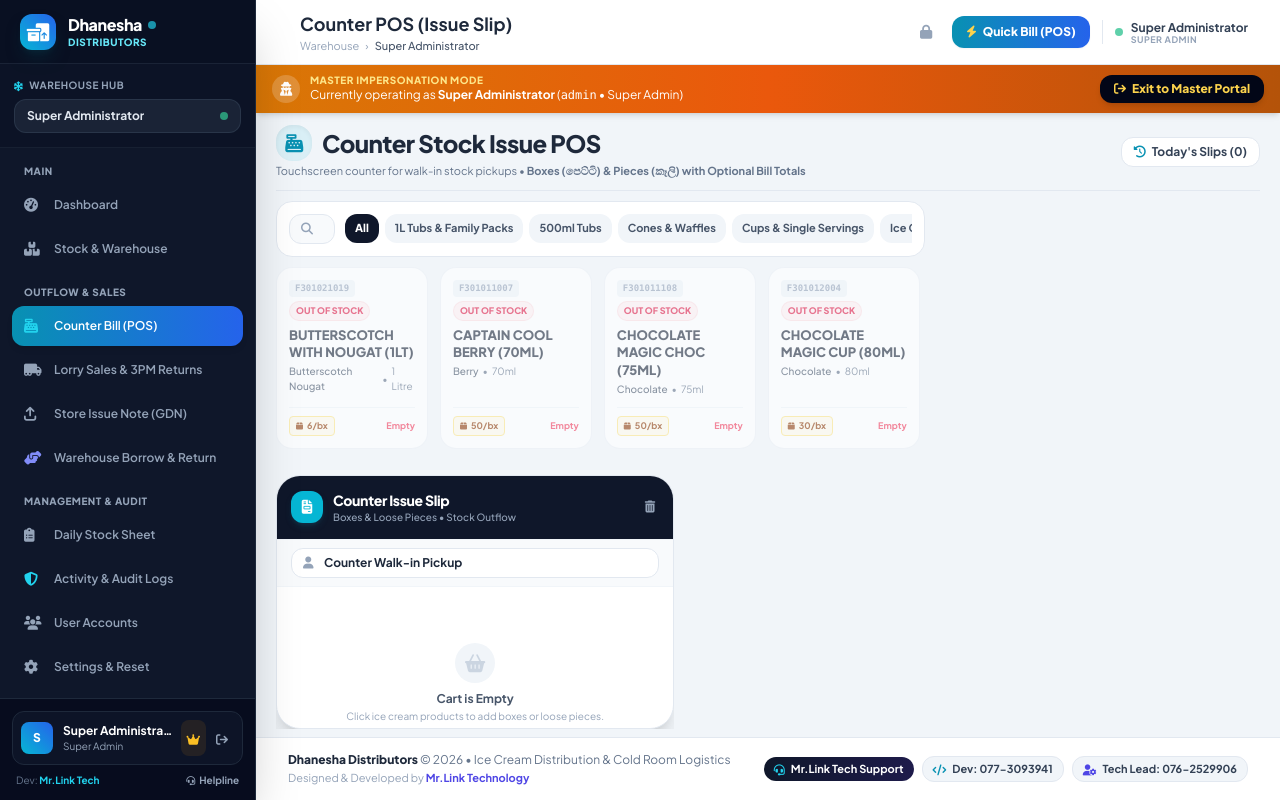
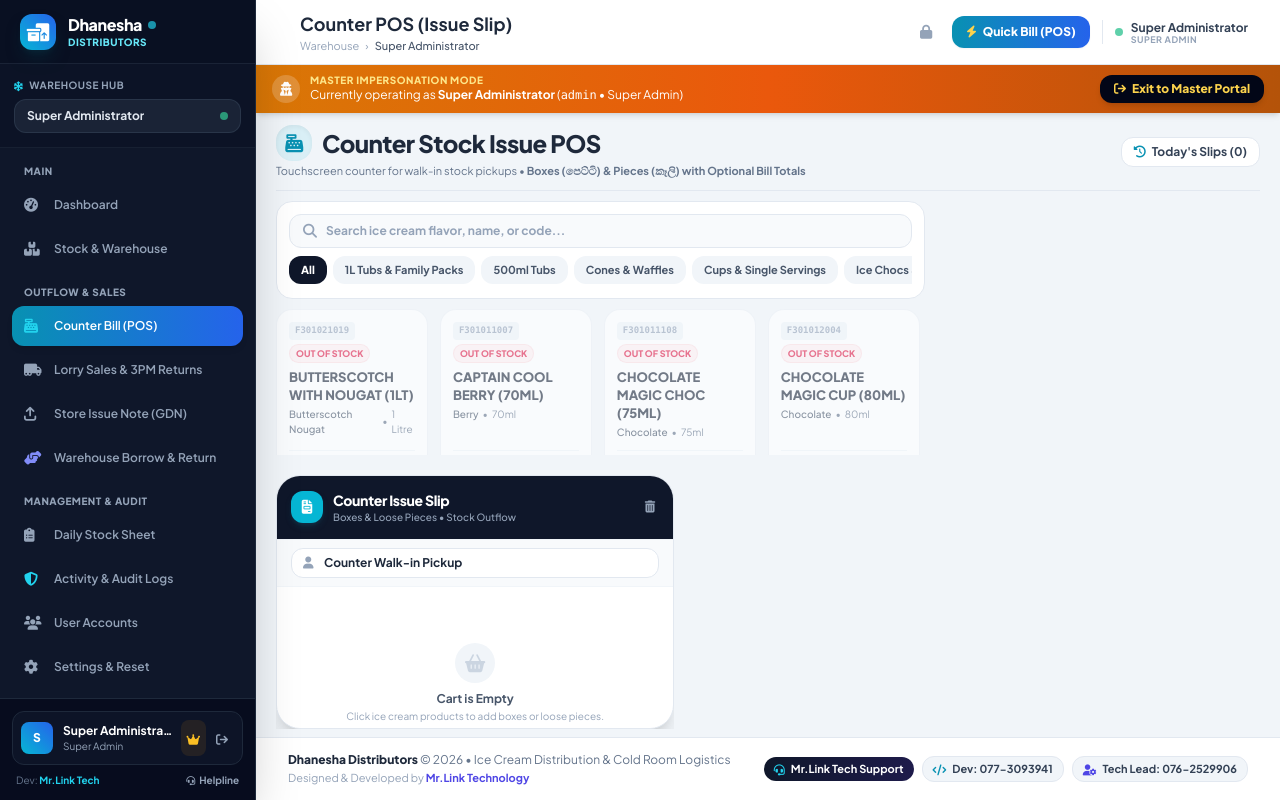
Before and after one commit to janithjanithdamsara-coder/ice-cream-pos, a PHP site: page /pos.php in a window 1280 px wide. Run offline with PHP 8.4, Linux system fonts and the light colour scheme; a user stored in the database is signed in; data comes from the database, SQL or seed files in the repository; tables that the repository leaves empty hold one stand-in row (values such as "Sample post"); some libraries are stand-ins or nearby versions.

Commit message:
Separate search and category filter rows, retain 0-qty items in cart, and disable blurred checkout button

```diff
--- a/pos.php
+++ b/pos.php
@@ -645,24 +645,29 @@ require_once __DIR__ . '/includes/header.php';
         <!-- LEFT COLUMN: Product Catalog & Search (Col 7 / 8) -->
         <div class="pos-catalog-column lg:col-span-7 xl:col-span-8 flex flex-col min-h-0 h-full overflow-hidden space-y-2.5">
 
-            <!-- Pinned Search & Filter Bar (Never scrolls on desktop) -->
-            <div class="shrink-0 bg-white/95 backdrop-blur-md p-2.5 sm:p-3 rounded-2xl border border-slate-200 shadow-xs flex flex-col sm:flex-row items-center gap-2.5">
-                <div class="relative flex-1 w-full">
-                    <i class="fa-solid fa-magnifying-glass absolute left-3 top-1/2 -translate-y-1/2 text-slate-400 text-xs"></i>
+            <!-- Pinned Search & Filter Bar (Separate Distinct Rows) -->
+            <div class="shrink-0 bg-white/95 backdrop-blur-md p-2.5 sm:p-3 rounded-2xl border border-slate-200 shadow-xs space-y-2">
+                <!-- Row 1: Full-Width Search Input with Clear Button -->
+                <div class="relative w-full">
+                    <i class="fa-solid fa-magnifying-glass absolute left-3.5 top-1/2 -translate-y-1/2 text-slate-400 text-sm"></i>
                     <input type="text" id="posSearchInput" oninput="filterProducts()"
                            placeholder="Search ice cream flavor, name, or code..."
-                           class="w-full pl-8 pr-3 py-1.5 bg-slate-50 border border-slate-200 rounded-xl text-xs font-bold text-slate-800 placeholder-slate-400 focus:outline-none focus:ring-2 focus:ring-cyan-500 transition">
-                </div>
-
-                <!-- Category Pills -->
-                <div class="flex items-center space-x-1.5 overflow-x-auto w-full sm:w-auto pb-1 sm:pb-0 scrollbar-none">
+                           class="w-full pl-9 pr-9 py-2 bg-slate-50 border border-slate-200 rounded-xl text-xs font-bold text-slate-800 placeholder-slate-400 focus:outline-none focus:ring-2 focus:ring-cyan-500 focus:bg-white transition">
+                    <button type="button" id="clearSearchBtn" onclick="clearPosSearch()"
+                            class="hidden absolute right-2.5 top-1/2 -translate-y-1/2 text-slate-400 hover:text-slate-600 p-1 text-xs transition cursor-pointer" title="Clear Search">
+                        <i class="fa-solid fa-xmark"></i>
+                    </button>
+                </div>
+
+                <!-- Row 2: Category Filter Pills with Smooth Horizontal Scroll -->
+                <div class="flex items-center space-x-1.5 overflow-x-auto w-full pb-0.5 scrollbar-thin">
                     <button type="button" onclick="setCategoryFilter('all', this)"
-                            class="cat-filter-btn px-2.5 py-1.5 rounded-xl text-[11px] font-extrabold whitespace-nowrap bg-slate-900 text-white shadow-xs transition cursor-pointer">
+                            class="cat-filter-btn px-3 py-1.5 rounded-xl text-[11px] font-extrabold whitespace-nowrap bg-slate-900 text-white shadow-xs transition cursor-pointer">
                         All
                     </button>
                     <?php foreach ($categories as $cat): ?>
                     <button type="button" onclick="setCategoryFilter('<?= $cat['id'] ?>', this)"
-                            class="cat-filter-btn px-2.5 py-1.5 rounded-xl text-[11px] font-bold whitespace-nowrap bg-slate-100 text-slate-600 hover:bg-slate-200 transition cursor-pointer">
+                            class="cat-filter-btn px-3 py-1.5 rounded-xl text-[11px] font-bold whitespace-nowrap bg-slate-100 text-slate-600 hover:bg-slate-200 transition cursor-pointer">
                         <?= htmlspecialchars($cat['name']) ?>
                     </button>
                     <?php endforeach; ?>
@@ -1020,12 +1025,8 @@ function updateItemBoxQty(productId, delta) {
         return;
     }
 
-    if (newBoxQty === 0 && item.pcsQty === 0) {
-        delete cart[productId];
-    } else {
-        item.boxQty = newBoxQty;
-        item.qty = (item.boxQty * item.packSize) + item.pcsQty;
-    }
+    item.boxQty = newBoxQty;
+    item.qty = (item.boxQty * item.packSize) + item.pcsQty;
 
     renderCart();
 }
@@ -1042,12 +1043,8 @@ function updateItemPcsQty(productId, delta) {
         return;
     }
 
-    if (item.boxQty === 0 && newPcsQty === 0) {
-        delete cart[productId];
-    } else {
-        item.pcsQty = newPcsQty;
-        item.qty = (item.boxQty * item.packSize) + item.pcsQty;
-    }
+    item.pcsQty = newPcsQty;
+    item.qty = (item.boxQty * item.packSize) + item.pcsQty;
 
     renderCart();
 }
@@ -1059,7 +1056,8 @@ function updateItemLineDisplay(productId) {
     const lineUnitsElem = document.getElementById(`line_units_${productId}`);
     if (lineUnitsElem) {
         const isOver = item.qty > item.stock;
-        lineUnitsElem.className = `font-black font-mono ${isOver ? 'text-rose-600' : 'text-slate-900'}`;
+        const isZero = item.qty <= 0;
+        lineUnitsElem.className = `font-black font-mono ${isOver ? 'text-rose-600' : (isZero ? 'text-amber-600' : 'text-slate-900')}`;
         let formula = (item.boxQty > 0 && item.pcsQty > 0)
             ? ` <span class="text-[9px] text-slate-400">(${item.boxQty}&times;${item.packSize} + ${item.pcsQty})</span>`
             : '';
@@ -1113,12 +1111,6 @@ function handleItemBlur(productId) {
     item.boxQty = Math.max(0, boxVal);
     item.pcsQty = Math.max(0, pcsVal);
     item.qty = (item.boxQty * item.packSize) + item.pcsQty;
-
-    if (item.boxQty === 0 && item.pcsQty === 0) {
-        delete cart[productId];
-        renderCart();
-        return;
-    }
 
     if (boxInput && boxInput.value === '') boxInput.value = item.boxQty;
     if (pcsInput && pcsInput.value === '') pcsInput.value = item.pcsQty;
@@ -1280,7 +1272,7 @@ function updateCartLiveStats() {
     let totalUnits = 0;
     let totalBoxes = 0;
     let hasOverStock = false;
-    let hasZeroTotal = false;
+    let hasZeroItem = false;
 
     itemKeys.forEach(key => {
         const item = cart[key];
@@ -1290,26 +1282,32 @@ function updateCartLiveStats() {
             hasOverStock = true;
         }
         if (item.qty <= 0) {
-            hasZeroTotal = true;
+            hasZeroItem = true;
         }
     });
 
     totalUnitsBadge.innerText = totalUnits.toLocaleString() + ' Units';
+    const mobileBarTotalUnits = document.getElementById('mobileBarTotalUnits');
+    if (mobileBarTotalUnits) mobileBarTotalUnits.innerText = totalUnits.toLocaleString() + ' Units';
 
     if (hasOverStock) {
         if (stockWarning) stockWarning.classList.remove('hidden');
         checkoutBtn.disabled = true;
-        checkoutBtn.className = "w-full py-3.5 px-4 rounded-2xl bg-rose-500 cursor-not-allowed text-white text-xs font-black uppercase tracking-wider shadow-lg shadow-rose-600/20 transition flex items-center justify-center space-x-2";
+        checkoutBtn.className = "w-full py-3 px-4 rounded-2xl bg-rose-500 cursor-not-allowed text-white text-xs font-black uppercase tracking-wider shadow-lg shadow-rose-600/20 transition flex items-center justify-center space-x-2";
         checkoutBtn.innerHTML = '<i class="fa-solid fa-triangle-exclamation text-sm mr-1.5"></i> තොග සීමාව ඉක්මවා ඇත (Cannot Issue)';
-    } else if (hasZeroTotal || totalUnits <= 0) {
+    } else if (hasZeroItem || totalUnits <= 0) {
         if (stockWarning) stockWarning.classList.add('hidden');
         checkoutBtn.disabled = true;
-        checkoutBtn.className = "w-full py-3.5 px-4 rounded-2xl bg-slate-300 cursor-not-allowed text-white text-xs font-black uppercase tracking-wider transition flex items-center justify-center space-x-2";
-        checkoutBtn.innerHTML = '<i class="fa-solid fa-receipt text-sm mr-1.5"></i> Enter valid quantities';
+        checkoutBtn.className = "w-full py-3 px-4 rounded-2xl bg-slate-200/90 backdrop-blur-xs cursor-not-allowed text-slate-400 text-xs font-black uppercase tracking-wider border border-slate-300/40 shadow-none transition flex items-center justify-center space-x-2";
+        if (hasZeroItem && totalUnits > 0) {
+            checkoutBtn.innerHTML = '<i class="fa-solid fa-hand text-sm mr-1.5 text-amber-500"></i> Enter quantities (0 Units in cart)';
+        } else {
+            checkoutBtn.innerHTML = '<i class="fa-solid fa-receipt text-sm mr-1.5 text-slate-400"></i> Enter valid quantities';
+        }
     } else {
         if (stockWarning) stockWarning.classList.add('hidden');
         checkoutBtn.disabled = false;
-        checkoutBtn.className = "w-full py-3.5 px-4 rounded-2xl bg-gradient-to-r from-cyan-600 to-blue-600 hover:from-cyan-700 hover:to-blue-700 disabled:from-slate-300 disabled:to-slate-300 disabled:cursor-not-allowed text-white text-xs font-black uppercase tracking-wider shadow-lg shadow-cyan-600/20 active:scale-98 transition flex items-center justify-center space-x-2";
+        checkoutBtn.className = "w-full py-3 px-4 rounded-2xl bg-gradient-to-r from-cyan-600 via-blue-600 to-indigo-600 hover:from-cyan-500 hover:to-indigo-500 disabled:from-slate-300 disabled:to-slate-300 disabled:cursor-not-allowed text-white text-xs font-black uppercase tracking-wider shadow-md shadow-cyan-600/30 active:scale-98 transition flex items-center justify-center space-x-2 cursor-pointer";
         let btnText = `Issue Stock & Print Slip (${totalUnits.toLocaleString()} Units)`;
         if (totalBoxes > 0) {
             btnText = `Issue Stock (${totalBoxes} Bx / ${totalUnits.toLocaleString()} Units)`;
@@ -1334,19 +1332,24 @@ function submitPosCheckout() {
             cart[id].pcsQty = isNaN(pVal) ? 0 : Math.max(0, pVal);
         }
         cart[id].qty = (cart[id].boxQty * cart[id].packSize) + cart[id].pcsQty;
-        if (cart[id].qty <= 0) {
-            delete cart[id];
-        }
     });
 
-    const validItems = Object.values(cart).filter(it => it.qty > 0);
-    if (validItems.length === 0) {
-        showToast("Cart is empty or all item quantities are 0. Please enter valid quantities.", 'warning', 'Invalid Quantities');
+    const itemKeys = Object.keys(cart);
+    if (itemKeys.length === 0) {
+        showToast("Your cart is empty. Please tap an ice cream to add to slip.", 'warning', 'Cart Empty');
         renderCart();
         return;
     }
 
-    const totalUnits = validItems.reduce((sum, it) => sum + it.qty, 0);
+    // Check if any item in cart has 0 units
+    const zeroItem = Object.values(cart).find(it => it.qty <= 0);
+    if (zeroItem) {
+        showToast(`'${zeroItem.name}' හි ප්‍රමාණය 0 කි. කරුණාකර ප්‍රමාණයක් ඇතුලත් කරන්න හෝ Remove කරන්න.`, 'warning', '0 Units In Cart');
+        renderCart();
+        return;
+    }
+
+    const totalUnits = Object.values(cart).reduce((sum, it) => sum + it.qty, 0);
     if (totalUnits <= 0) {
         showToast("Total units to issue must be greater than 0.", 'warning', 'Zero Quantity');
         renderCart();
@@ -1354,7 +1357,7 @@ function submitPosCheckout() {
     }
 
     // Strict frontend verification against stock limits
-    const overStockItem = validItems.find(it => it.qty > it.stock);
+    const overStockItem = Object.values(cart).find(it => it.qty > it.stock);
     if (overStockItem) {
         showToast(`'${overStockItem.name}' Cold Room හි ඇත්තේ ${overStockItem.stock}ක් පමණි. Cart එකේ ${overStockItem.qty}ක් ඇතුලත් කර ඇත. කරුණාකර සකසන්න.`, 'error', 'තොගය ප්‍රමාණවත් නොවේ');
         return;
@@ -1365,7 +1368,7 @@ function submitPosCheckout() {
     const extraAmount = parseFloat(document.getElementById('extraAmountInput').value) || 0;
     const billAmount = parseFloat(document.getElementById('billAmountInput').value) || 0;
 
-    const cartArray = validItems.map(it => ({
+    const cartArray = Object.values(cart).map(it => ({
         id: it.id,
         unit_type: (it.boxQty > 0 && it.pcsQty > 0) ? 'mixed' : (it.boxQty > 0 ? 'box' : 'pcs'),
         box_qty: it.boxQty,
@@ -1428,16 +1431,17 @@ function renderCart() {
         const maxBoxes = Math.floor(item.stock / item.packSize);
         const remPieces = item.stock % item.packSize;
         const isOverStock = item.qty > item.stock;
+        const isZeroQty = item.qty <= 0;
 
         if (isOverStock) {
             hasOverStock = true;
         }
-        if (item.qty <= 0) {
+        if (isZeroQty) {
             hasZeroTotal = true;
         }
 
         html += `
-        <div class="p-3 rounded-2xl border ${isOverStock ? 'border-rose-400 bg-rose-50/40' : 'border-slate-200/90 bg-slate-50/50 hover:bg-white hover:border-cyan-300'} transition space-y-2.5">
+        <div class="p-3 rounded-2xl border ${isOverStock ? 'border-rose-400 bg-rose-50/40' : (isZeroQty ? 'border-amber-300 border-dashed bg-amber-50/40' : 'border-slate-200/90 bg-slate-50/50 hover:bg-white hover:border-cyan-300')} transition space-y-2">
             <!-- Item Title & Delete -->
             <div class="flex items-start justify-between gap-2">
                 <div class="min-w-0">
@@ -1448,7 +1452,7 @@ function renderCart() {
                     <span class="text-[9px] font-bold px-1.5 py-0.5 rounded bg-slate-100 text-slate-600" title="Available in Cold Room">
                         Store: ${item.stock} (${maxBoxes} Bx + ${remPieces} Pcs)
                     </span>
-                    <button type="button" onclick="removeFromCart(${item.id})" class="text-slate-400 hover:text-rose-500 text-xs p-1 transition" title="Remove">
+                    <button type="button" onclick="removeFromCart(${item.id})" class="text-slate-400 hover:text-rose-500 text-xs p-1 transition cursor-pointer" title="Remove from bill">
                         <i class="fa-solid fa-xmark"></i>
                     </button>
                 </div>
@@ -1462,13 +1466,13 @@ function renderCart() {
                         <span>📦 Boxes (${item.packSize}/bx)</span>
                     </div>
                     <div class="flex items-center space-x-1">
-                        <button type="button" onclick="updateItemBoxQty(${item.id}, -1)" class="w-6 h-6 rounded-lg bg-white border border-amber-300 text-amber-800 flex items-center justify-center text-xs font-black hover:bg-amber-100">-</button>
+                        <button type="button" onclick="updateItemBoxQty(${item.id}, -1)" class="w-6 h-6 rounded-lg bg-white border border-amber-300 text-amber-800 flex items-center justify-center text-xs font-black hover:bg-amber-100 cursor-pointer">-</button>
                         <input type="number" min="0" value="${item.boxQty}"
                                id="cart_box_${item.id}"
                                oninput="handleItemBoxInput(${item.id}, this)"
                                onblur="handleItemBlur(${item.id})"
                                class="w-full text-center py-0.5 bg-white border border-amber-300 rounded-lg text-xs font-black font-mono text-amber-900 focus:outline-none focus:ring-1 focus:ring-amber-500">
-                        <button type="button" onclick="updateItemBoxQty(${item.id}, 1)" class="w-6 h-6 rounded-lg bg-white border border-amber-300 text-amber-800 flex items-center justify-center text-xs font-black hover:bg-amber-100">+</button>
+                        <button type="button" onclick="updateItemBoxQty(${item.id}, 1)" class="w-6 h-6 rounded-lg bg-white border border-amber-300 text-amber-800 flex items-center justify-center text-xs font-black hover:bg-amber-100 cursor-pointer">+</button>
                     </div>
                 </div>
 
@@ -1478,13 +1482,13 @@ function renderCart() {
                         <span>🍦 Loose Pieces</span>
                     </div>
                     <div class="flex items-center space-x-1">
-                        <button type="button" onclick="updateItemPcsQty(${item.id}, -1)" class="w-6 h-6 rounded-lg bg-white border border-cyan-300 text-cyan-800 flex items-center justify-center text-xs font-black hover:bg-cyan-100">-</button>
+                        <button type="button" onclick="updateItemPcsQty(${item.id}, -1)" class="w-6 h-6 rounded-lg bg-white border border-cyan-300 text-cyan-800 flex items-center justify-center text-xs font-black hover:bg-cyan-100 cursor-pointer">-</button>
                         <input type="number" min="0" value="${item.pcsQty}"
                                id="cart_pcs_${item.id}"
                                oninput="handleItemPcsInput(${item.id}, this)"
                                onblur="handleItemBlur(${item.id})"
                                class="w-full text-center py-0.5 bg-white border border-cyan-300 rounded-lg text-xs font-black font-mono text-cyan-900 focus:outline-none focus:ring-1 focus:ring-cyan-500">
-                        <button type="button" onclick="updateItemPcsQty(${item.id}, 1)" class="w-6 h-6 rounded-lg bg-white border border-cyan-300 text-cyan-800 flex items-center justify-center text-xs font-black hover:bg-cyan-100">+</button>
+                        <button type="button" onclick="updateItemPcsQty(${item.id}, 1)" class="w-6 h-6 rounded-lg bg-white border border-cyan-300 text-cyan-800 flex items-center justify-center text-xs font-black hover:bg-cyan-100 cursor-pointer">+</button>
                     </div>
                 </div>
             </div>
@@ -1493,7 +1497,7 @@ function renderCart() {
             <div class="flex items-center justify-between pt-1 border-t border-slate-200/60 text-[11px]">
                 <div>
                     <span class="font-bold text-slate-500">Line Units:</span>
-                    <span id="line_units_${item.id}" class="font-black font-mono ${isOverStock ? 'text-rose-600' : 'text-slate-900'}">
+                    <span id="line_units_${item.id}" class="font-black font-mono ${isOverStock ? 'text-rose-600' : (isZeroQty ? 'text-amber-600' : 'text-slate-900')}">
                         ${item.qty} Units
                         ${item.boxQty > 0 && item.pcsQty > 0 ? `
                             <span class="text-[9px] text-slate-400">(${item.boxQty}&times;${item.packSize} + ${item.pcsQty})</span>
@@ -1507,11 +1511,21 @@ function renderCart() {
                 ` : ''}
             </div>
 
+            <!-- Zero Quantity Warning Badge with Instant Remove -->
+            ${isZeroQty ? `
+            <div class="p-1.5 bg-amber-100/90 border border-amber-300 rounded-xl text-[10px] text-amber-900 font-bold flex items-center justify-between animate-in fade-in">
+                <span>⚠️ 0 Units - කරුණාකර ප්‍රමාණයක් ඇතුලත් කරන්න</span>
+                <button type="button" onclick="removeFromCart(${item.id})" class="text-amber-800 hover:text-rose-600 text-[10px] font-black underline cursor-pointer">
+                    Remove
+                </button>
+            </div>
+            ` : ''}
+
             <!-- Overstock Alert Row with One-Click Fix -->
             ${isOverStock ? `
             <div class="p-1.5 bg-rose-100/80 border border-rose-300 rounded-xl text-[10px] text-rose-800 font-bold flex items-center justify-between animate-in fade-in">
                 <span>⚠️ Cold Room හි ඇත්තේ ${item.stock}ක් පමණි!</span>
-                <button type="button" onclick="adjustItemToMaxStock(${item.id})" class="px-2 py-0.5 rounded-lg bg-rose-600 hover:bg-rose-700 text-white font-black text-[9px] shadow-xs">
+                <button type="button" onclick="adjustItemToMaxStock(${item.id})" class="px-2 py-0.5 rounded-lg bg-rose-600 hover:bg-rose-700 text-white font-black text-[9px] shadow-xs cursor-pointer">
                     ${item.stock}ට හදන්න
                 </button>
             </div>
@@ -1527,17 +1541,21 @@ function renderCart() {
     if (hasOverStock) {
         if (stockWarning) stockWarning.classList.remove('hidden');
         checkoutBtn.disabled = true;
-        checkoutBtn.className = "w-full py-3.5 px-4 rounded-2xl bg-rose-500 cursor-not-allowed text-white text-xs font-black uppercase tracking-wider shadow-lg shadow-rose-600/20 transition flex items-center justify-center space-x-2";
+        checkoutBtn.className = "w-full py-3 px-4 rounded-2xl bg-rose-500 cursor-not-allowed text-white text-xs font-black uppercase tracking-wider shadow-lg shadow-rose-600/20 transition flex items-center justify-center space-x-2";
         checkoutBtn.innerHTML = '<i class="fa-solid fa-triangle-exclamation text-sm mr-1.5"></i> තොග සීමාව ඉක්මවා ඇත (Cannot Issue)';
     } else if (hasZeroTotal || totalUnits <= 0) {
         if (stockWarning) stockWarning.classList.add('hidden');
         checkoutBtn.disabled = true;
-        checkoutBtn.className = "w-full py-3.5 px-4 rounded-2xl bg-slate-300 cursor-not-allowed text-white text-xs font-black uppercase tracking-wider transition flex items-center justify-center space-x-2";
-        checkoutBtn.innerHTML = '<i class="fa-solid fa-receipt text-sm mr-1.5"></i> Enter valid quantities';
+        checkoutBtn.className = "w-full py-3 px-4 rounded-2xl bg-slate-200/90 backdrop-blur-xs cursor-not-allowed text-slate-400 text-xs font-black uppercase tracking-wider border border-slate-300/40 shadow-none transition flex items-center justify-center space-x-2";
+        if (hasZeroTotal && totalUnits > 0) {
+            checkoutBtn.innerHTML = '<i class="fa-solid fa-hand text-sm mr-1.5 text-amber-500"></i> Enter quantities (0 Units in cart)';
+        } else {
+            checkoutBtn.innerHTML = '<i class="fa-solid fa-receipt text-sm mr-1.5 text-slate-400"></i> Enter valid quantities';
+        }
     } else {
         if (stockWarning) stockWarning.classList.add('hidden');
         checkoutBtn.disabled = false;
-        checkoutBtn.className = "w-full py-3.5 px-4 rounded-2xl bg-gradient-to-r from-cyan-600 to-blue-600 hover:from-cyan-700 hover:to-blue-700 disabled:from-slate-300 disabled:to-slate-300 disabled:cursor-not-allowed text-white text-xs font-black uppercase tracking-wider shadow-lg shadow-cyan-600/20 active:scale-98 transition flex items-center justify-center space-x-2";
+        checkoutBtn.className = "w-full py-3 px-4 rounded-2xl bg-gradient-to-r from-cyan-600 via-blue-600 to-indigo-600 hover:from-cyan-500 hover:to-indigo-500 disabled:from-slate-300 disabled:to-slate-300 disabled:cursor-not-allowed text-white text-xs font-black uppercase tracking-wider shadow-md shadow-cyan-600/30 active:scale-98 transition flex items-center justify-center space-x-2 cursor-pointer";
 
         let btnText = `Issue Stock & Print Slip (${totalUnits.toLocaleString()} Units)`;
         if (totalBoxes > 0) {
@@ -1613,8 +1631,27 @@ function smartMatch(targetText, query) {
     });
 }
 
+function clearPosSearch() {
+    const input = document.getElementById('posSearchInput');
+    if (input) {
+        input.value = '';
+        filterProducts();
+        input.focus();
+    }
+}
+
 function filterProducts() {
-    const query = document.getElementById('posSearchInput').value || '';
+    const input = document.getElementById('posSearchInput');
+    const query = input ? (input.value || '') : '';
+    const clearBtn = document.getElementById('clearSearchBtn');
+    if (clearBtn) {
+        if (query.trim().length > 0) {
+            clearBtn.classList.remove('hidden');
+        } else {
+            clearBtn.classList.add('hidden');
+        }
+    }
+
     const cards = document.querySelectorAll('.product-card');
 
     cards.forEach(card => {
```
